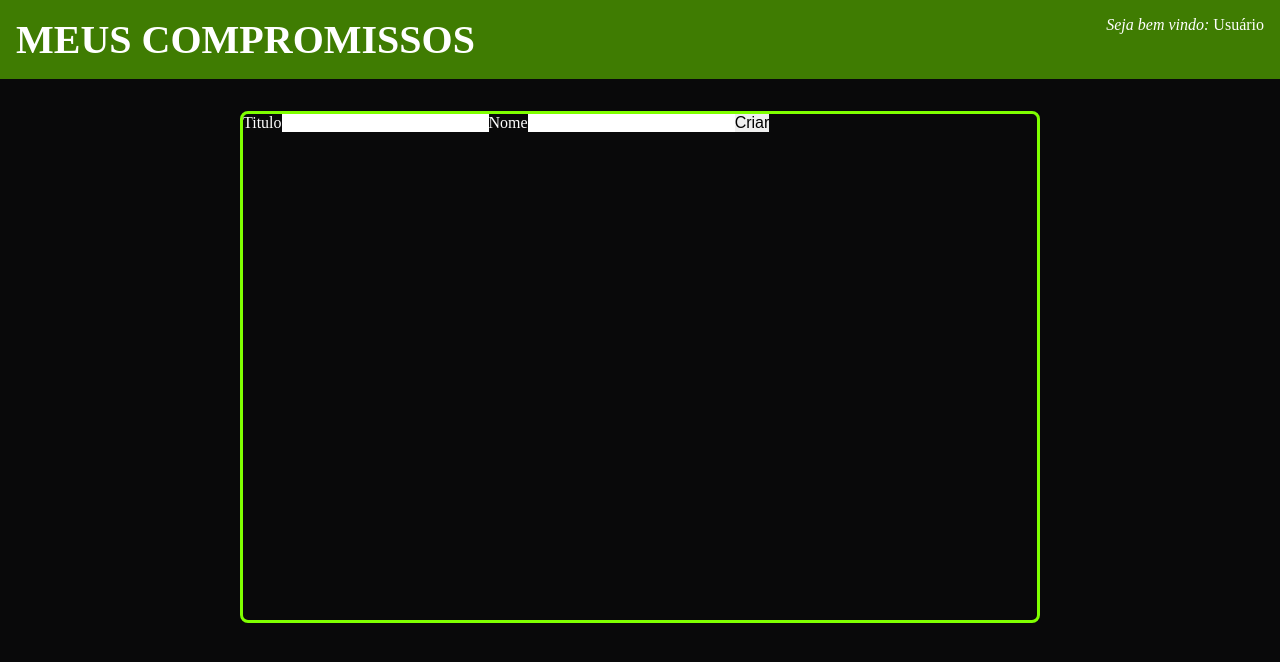
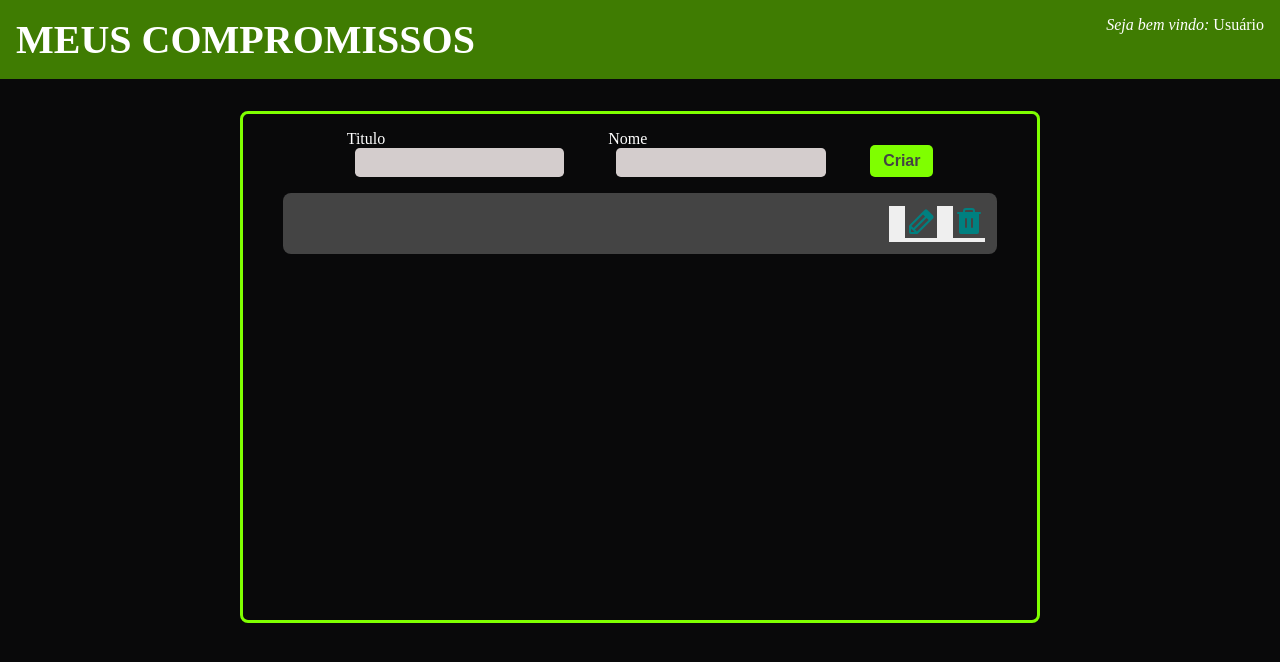
Before and after one commit to APOLOWILKER/desafioIkSolution, a React (Vite) app in the folder app/frontend/: page / in a window 1280 px wide. Both pictures are taken after a click on the button "Criar". Shown: the top 662 px of the page. Built offline with nearby package versions, Linux system fonts and the light colour scheme.

Commit message:
":sparkles: feat: renderiza e tarefas e cria"

```diff
--- a/app/frontend/src/components/TasksBox.tsx
+++ b/app/frontend/src/components/TasksBox.tsx
@@ -1,24 +1,26 @@
 import { Pencil, Trash } from 'phosphor-react';
-import React from 'react'
 import { ButtonAll } from './Button'
 
 type PropsTask = {
   titulo: string;
-  name: string;
+  nome: string;
+  editClick: (newValue: string, newNome: string) => void;
+  deleteClick: () => void;
 }
 
-export const TaskBox: React.FC<PropsTask & React.HTMLAttributes<HTMLDivElement>> = () => {
+export const TaskBox: React.FC<PropsTask & React.HTMLAttributes<HTMLDivElement>> = ({titulo, nome, editClick, deleteClick}) => {
 
   return (
-    <>
-        <div>
-          <h2>titulo</h2>
-          <p>nome</p>
+    <div className='containerTask'>
+        <div className='infosTask'>
+          <h2>{titulo}</h2>
+          <p>{nome}</p>
+          {/* <span></span> */}
         </div>
         <div>
-          <ButtonAll icon={<Pencil size={32} />}></ButtonAll>
-          <ButtonAll icon={<Trash size={32} />}></ButtonAll>
+          <ButtonAll onClick={() => editClick(titulo, nome)} icon={<Pencil weight='fill' color='teal' size={32} className="editBtn" />}></ButtonAll>
+          <ButtonAll onClick={() => deleteClick()} icon={<Trash  color='teal' weight='fill' size={32} className="deleteBtn" />}></ButtonAll>
         </div>
-    </>
+    </div>
   )
 }
--- a/app/frontend/src/context/Context.tsx
+++ b/app/frontend/src/context/Context.tsx
@@ -1,10 +1,10 @@
 import { createContext, useState } from 'react'
 
 type ITodo = {
-  id: number,
+  id?: number,
   title: string,
-  name: string,
-  date: Date,
+  nome: string,
+  date?: string,
 }
 
 interface ITodoContext {
--- a/app/frontend/src/pages/HomeTask.tsx
+++ b/app/frontend/src/pages/HomeTask.tsx
@@ -1,10 +1,20 @@
-import React, { useState } from 'react'
+import React, { useContext, useState } from 'react'
 import { ButtonAll } from '../components/Button';
 import { InputTask } from '../components/InputTask'
+import { TaskBox } from '../components/TasksBox';
+import { TodoContext } from '../context/Context';
 
 export function Home() {
   const [title, setTitle] = useState<string>('');
   const [nome, setNome] = useState('');
+  const {setTodos, todos} = useContext(TodoContext)
+
+
+  const handleTaskDeletion = (todoId: number) => {
+    const newTodo = todos.filter((todoId) => (null &  todoId.id) !== todoId)
+
+    setTodos(newTodo)
+  }
 
   return (
     <>
@@ -13,21 +23,33 @@ export function Home() {
         <p><i>Seja bem vindo:</i> Usuário</p>
       </header>
       <main className='container'>
+        <div className='containerInputs'>
           <InputTask
+          className='tituloInput'
           label='Titulo'
           value={title}
           onChange={newValue => setTitle((newValue.target as HTMLInputElement).value)}
           />
 
           <InputTask
+          className='nomeInput'
           label='Nome'
           value={nome}
           onChange={newValue => setNome((newValue.target as HTMLInputElement).value)}
           />
-
-        <ButtonAll className='button-create'>Criar</ButtonAll>
-        {/* <ButtonAll icon={}></ButtonAll> */}
-
+            <ButtonAll
+            className='buttonCreate'
+            onClick={() => setTodos((prev) => ([...prev, {nome, title}])) }
+            >Criar</ButtonAll>
+        </div>
+        {
+          todos.map((todo, key) => (<TaskBox
+            key={`${key}_${todo.nome}`}
+            titulo={todo.title} nome={todo.nome}
+            editClick={(titulo, nome) => console.log(titulo, nome) }
+            deleteClick={() => setTodos(handleTaskDeletion(todo.id)) }
+          />))
+        }
       </main>
     </>
   )
```
Lines whose indentation alone changed are shown as unchanged.
